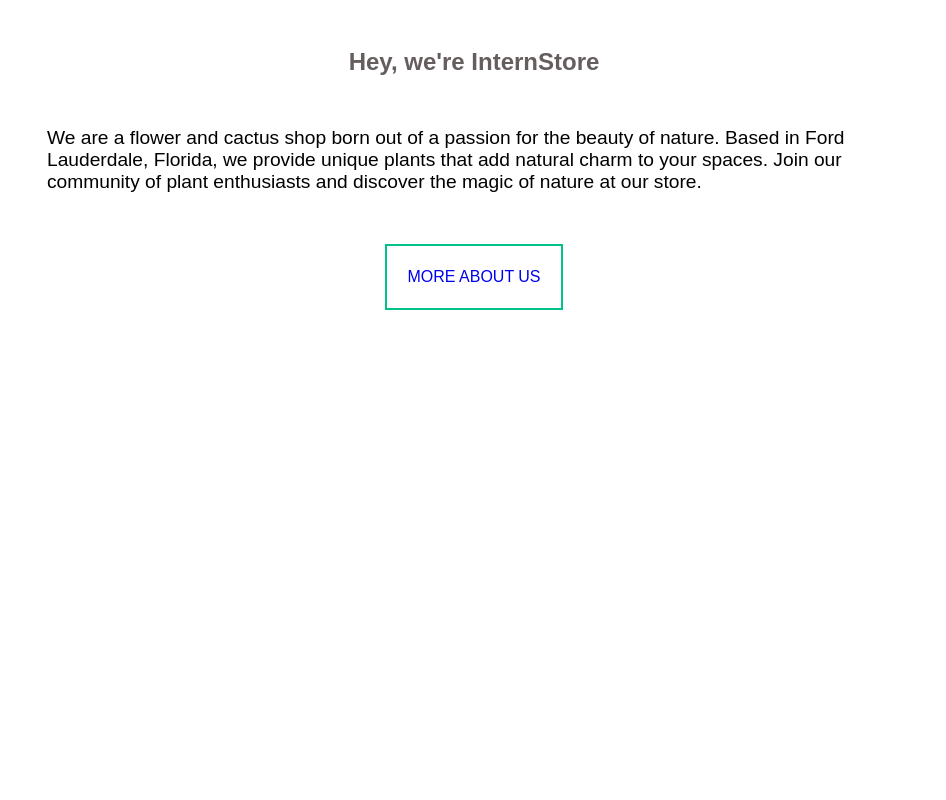
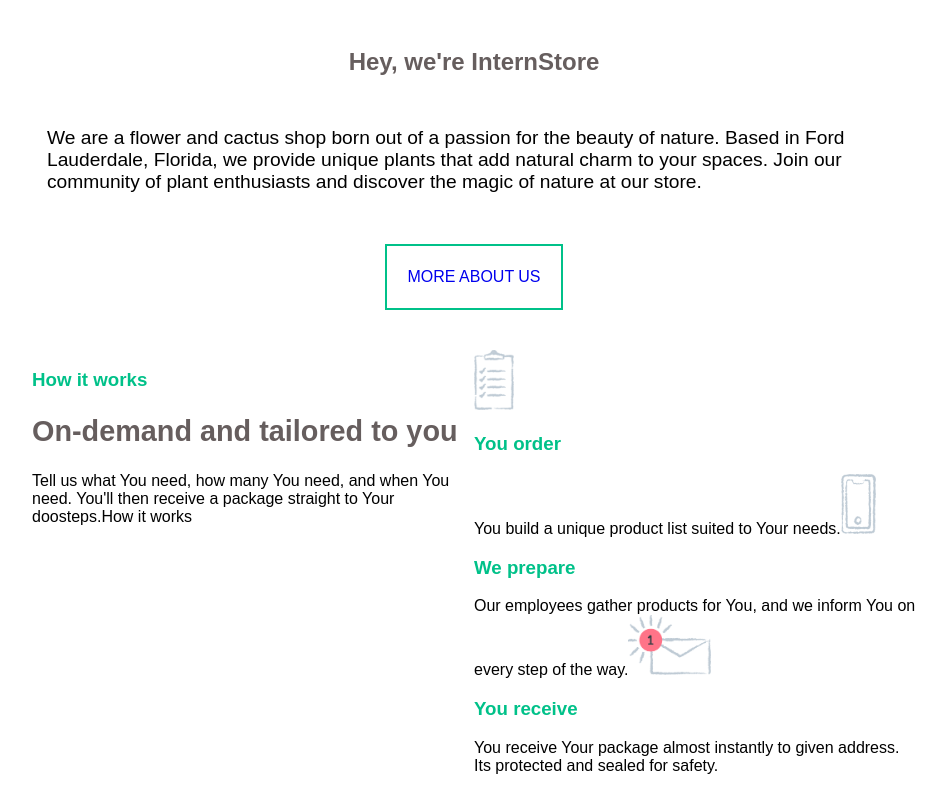
Before and after one commit to Novacci/intern-store, a Next.js app: page / in a window 1280 px wide. Shown: the part 512-1312 px from the top of the page, without its empty margins (166-1112 px from the left). Before the commit the page ends 862 px from the top, so only its background shows below. Built offline with nearby package versions, Linux system fonts and the light colour scheme.

Commit message:
Added another section with buy info description

```diff
--- /dev/null
+++ b/app/components/HowItWorks.tsx
@@ -0,0 +1,41 @@
+import React from 'react';
+import Image from 'next/image';
+import '../styles/HowItWorks.scss';
+import stageOne from '../assets/images/stage1.png';
+import stageTwo from '../assets/images/stage2.png';
+import stageThree from '../assets/images/stage3.png';
+
+export default function HowItWorks() {
+  return (
+    <>
+      <div className="sections-position">
+        <div className="first-section">
+          <h3>How it works</h3>
+          <h2>On-demand and tailored to you</h2>
+          <span>
+            Tell us what You need, how many You need, and when You need. You'll
+            then receive a package straight to Your doosteps.
+          </span>
+          <span>How it works</span>
+        </div>
+        <div className="second-section">
+          <Image height={60} src={stageOne} alt="stageOne" />
+          <h3>You order</h3>
+          <span>You build a unique product list suited to Your needs.</span>
+          <Image height={60} src={stageTwo} alt="stageTwo" />
+          <h3>We prepare</h3>
+          <span>
+            Our employees gather products for You, and we inform You on every
+            step of the way.
+          </span>
+          <Image height={60} src={stageThree} alt="stageThree" />
+          <h3>You receive</h3>
+          <span>
+            You receive Your package almost instantly to given address. Its
+            protected and sealed for safety.
+          </span>
+        </div>
+      </div>
+    </>
+  );
+}
--- a/app/page.tsx
+++ b/app/page.tsx
@@ -1,3 +1,4 @@
+import HowItWorks from './components/HowItWorks';
 import Intro from './components/Intro';
 import MainImage from './components/MainImage';
 
@@ -6,6 +7,7 @@
     <>
       <MainImage />
       <Intro />
+      <HowItWorks />
     </>
   );
 }
--- /dev/null
+++ b/app/styles/HowItWorks.scss
@@ -0,0 +1,29 @@
+$font-stack: itc-avant-garde-gothic-pro, sans-serif;
+$green: rgb(0, 193, 137);
+* {
+  font-family: $font-stack;
+}
+
+.sections-position {
+  display: flex;
+}
+
+.first-section {
+  width: 50%;
+  height: 450px;
+  h3 {
+    color: $green;
+  }
+  h2 {
+    font-size: 1.8rem;
+    color: rgb(64, 54, 54);
+    opacity: 0.8;
+  }
+}
+.second-section {
+  width: 50%;
+  height: 450px;
+  h3 {
+    color: $green;
+  }
+}
```
